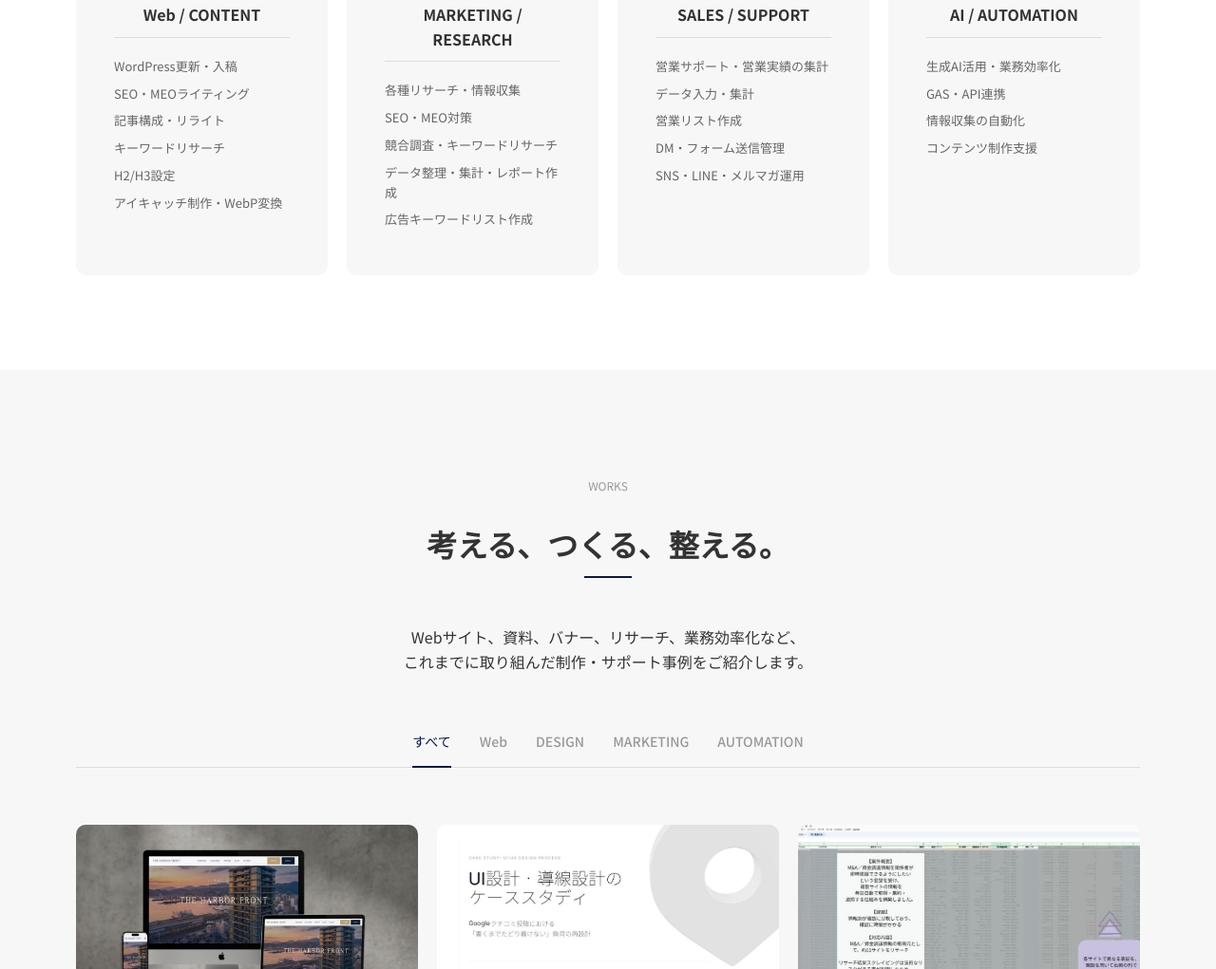
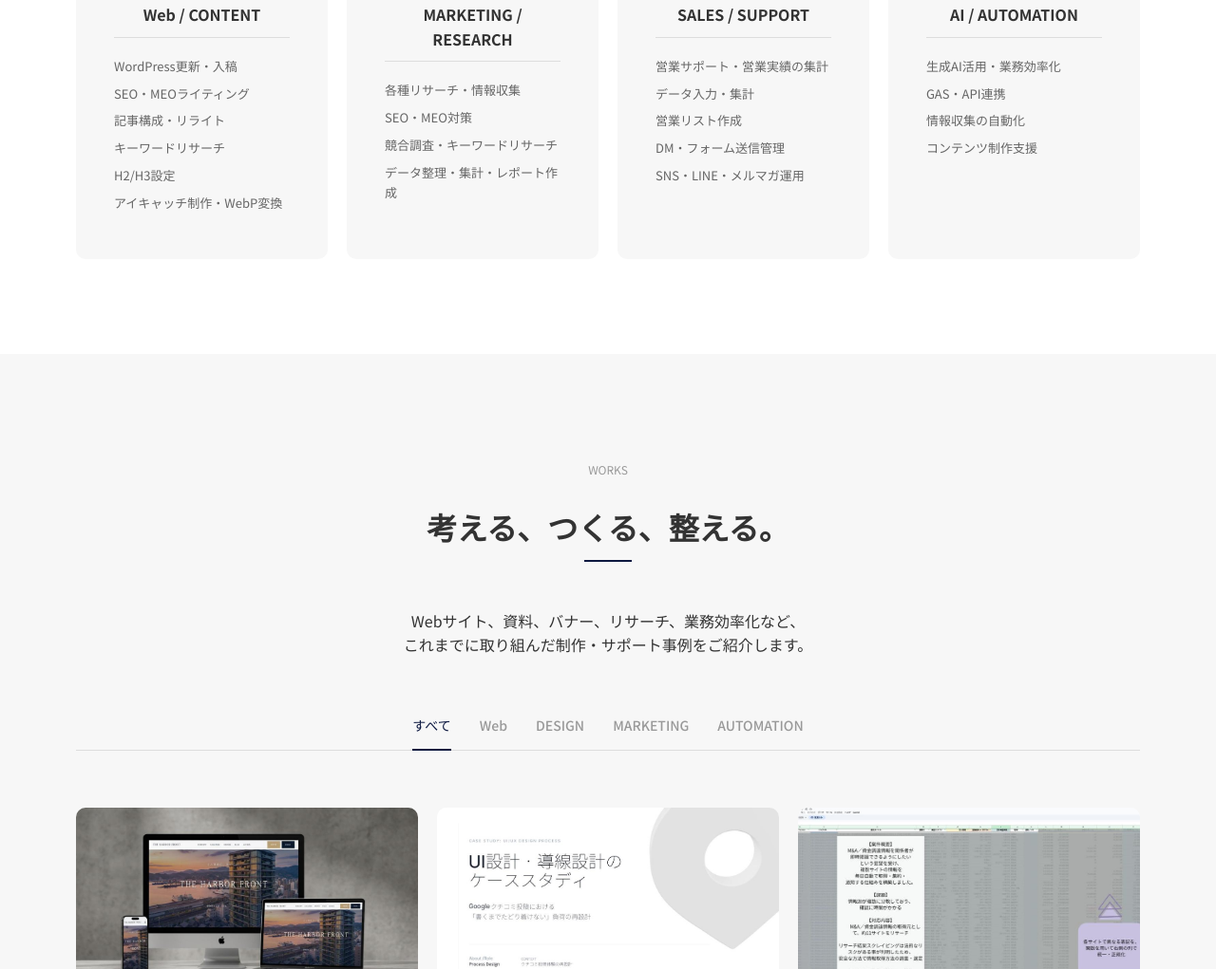
Before and after one commit to rico-work/works_mm, a plain HTML site: page index.html in a window 1280 px wide. Shown: the part 1057-2078 px from the top of the page at 95% size. Drawn offline with Linux system fonts and the light colour scheme.

Commit message:
Update index.html

```diff
--- a/index.html
+++ b/index.html
@@ -98,7 +98,7 @@
                         <li>SEO・MEO対策</li>
                         <li>競合調査・キーワードリサーチ</li>
                         <li>データ整理・集計・レポート作成</li>
-                        <li>広告キーワードリスト作成<li>
+
                     </ul>
                 </div>
                 <div class="service__item fade-in js-fade-in delay-2">
```
